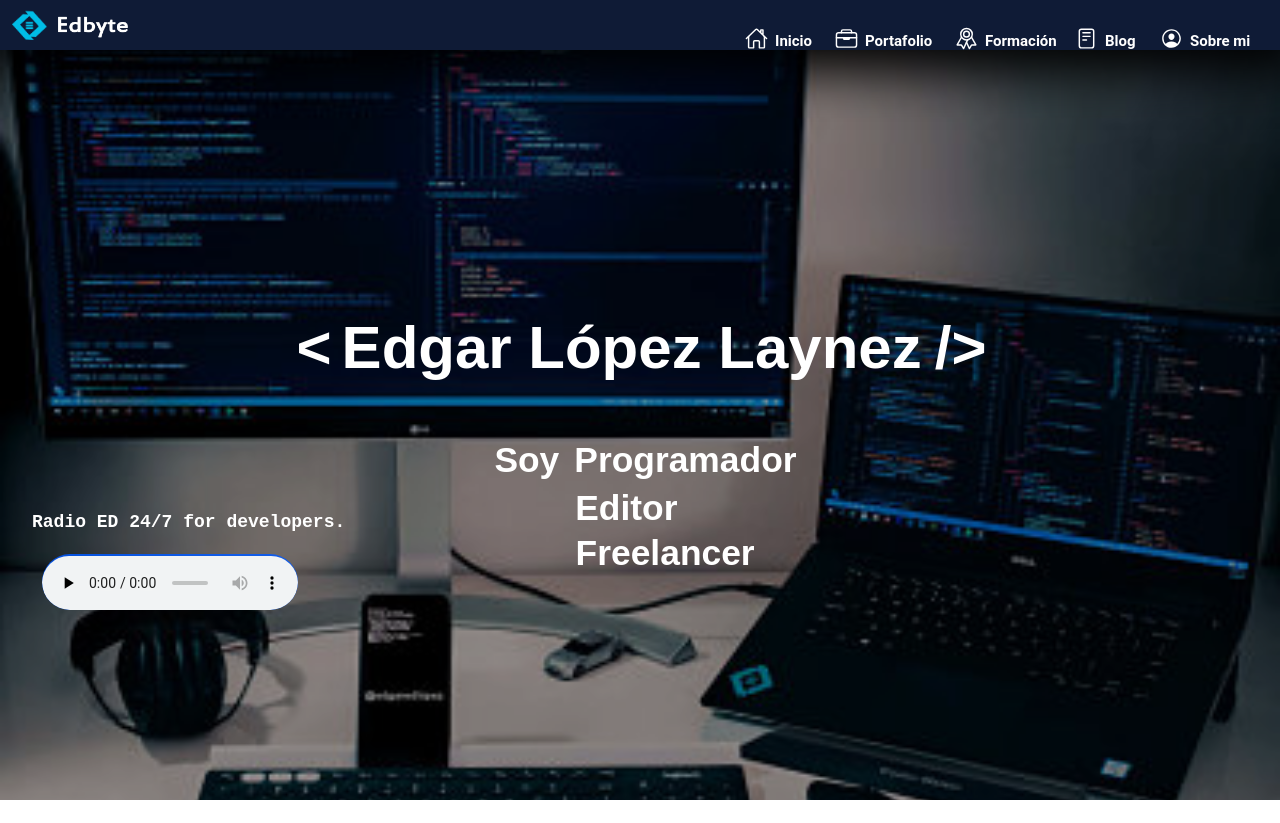
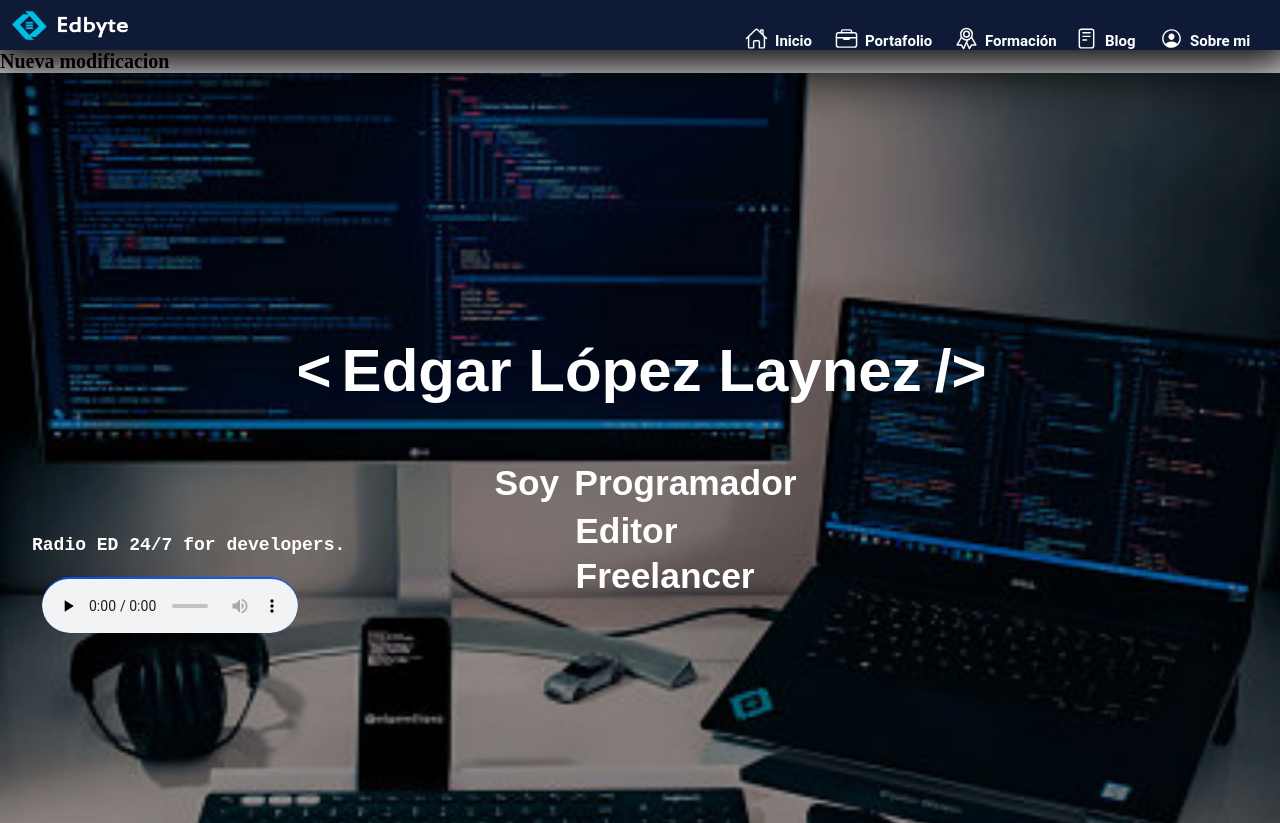
Before and after one commit to edgaredlopez/RepoPlatzi, a plain HTML site: page index.html in a window 1280 px wide. Before the commit the page ends 800 px from the top, so only its background shows below. Drawn offline with Linux system fonts and the light colour scheme.

Commit message:
Nuevo commit con cambios

```diff
--- a/index.html
+++ b/index.html
@@ -74,14 +74,14 @@
     </header>
 
 
-
+    <h1>Nueva modificacion</h1>
     <!-- Cuerpo central de la pagina -->
     <main class="FondoComputadora">
         <section class="InfoBasico">
                 <strong> Edgar López Laynez </strong>
                 <div class="Habilidades">
                     <span id="Soy">Soy</span>
-                    <span id="Programador">Programador</span>
+                    <span id="Programadorrr">Programador</span>
                     <span id="Editor">Editor</span>
                     <span id="Freelancer">Freelancer</span>
                 </div>
```
